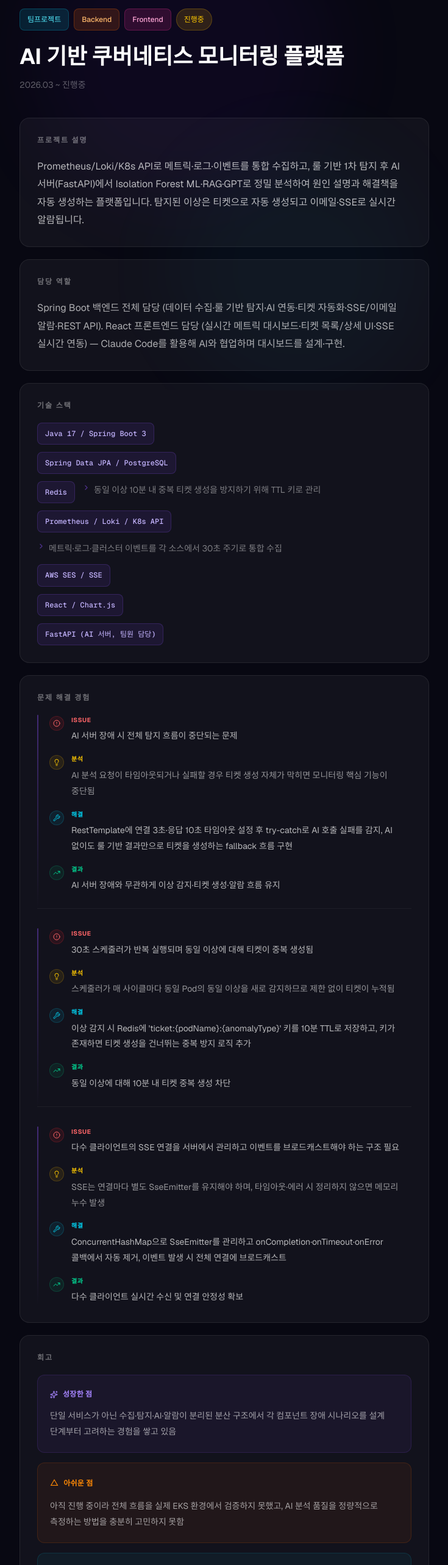
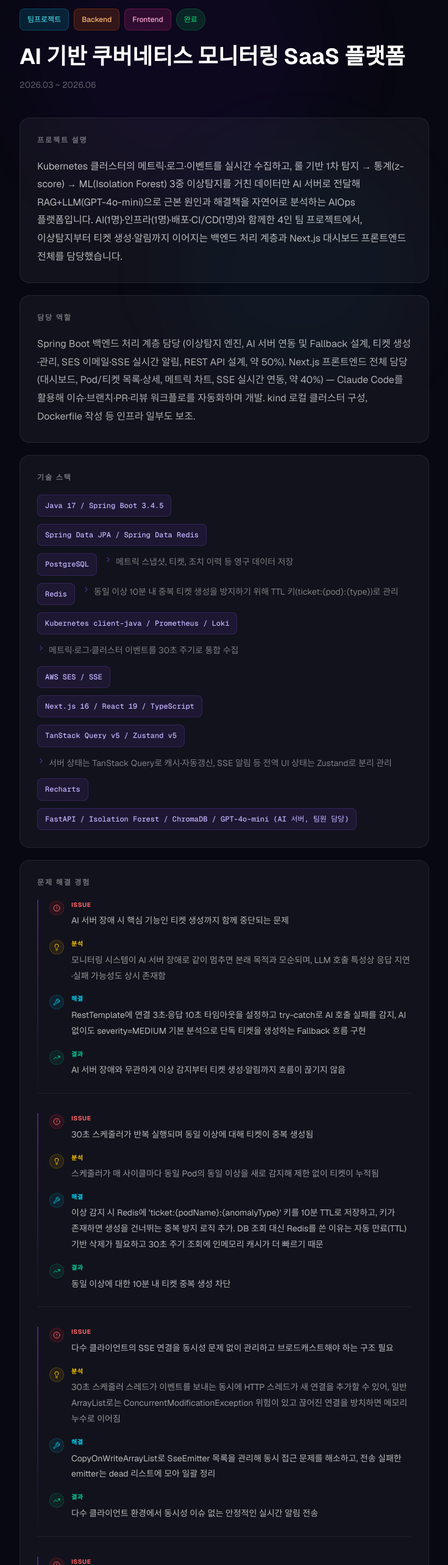
Before and after one commit to LEESEOJUN-creator/portfolio, a Next.js app: page /projects/dgu-cap in a window 1280 px wide. Shown: the part 160-2726 px from the top of the page at 61% size, without its empty margins (272-1007 px from the left). Built offline with nearby package versions, Linux system fonts and the light colour scheme.

Commit message:
feat: DGU-CAP 프로젝트 완료 처리 및 상세 내용 전체 업데이트
Co-Authored-By: Claude Sonnet 4.6 <noreply@anthropic.com>

```diff
--- a/data/projects.ts
+++ b/data/projects.ts
@@ -26,59 +26,71 @@ export const projects: Project[] = [
   {
     slug: "dgu-cap",
     tag: ["팀프로젝트", "Backend", "Frontend"],
-    title: "AI 기반 쿠버네티스 모니터링 플랫폼",
-    period: "2026.03 ~ 진행중",
-    status: "진행중",
+    title: "AI 기반 쿠버네티스 모니터링 SaaS 플랫폼",
+    period: "2026.03 ~ 2026.06",
+    status: "완료",
     shortDescription:
-      "Kubernetes 환경의 메트릭·로그·이벤트를 통합 수집하고 AI가 이상을 감지·분석하여 티켓 자동 생성 및 실시간 알람까지 수행하는 SaaS형 지능형 모니터링 플랫폼",
+      "Kubernetes 클러스터의 메트릭·로그·이벤트를 통합 수집하고 룰 기반 + 통계(z-score) + ML(Isolation Forest) 3중 이상탐지를 거쳐 RAG+LLM으로 원인을 분석, 티켓 자동 생성과 실시간 알림까지 수행하는 AIOps SaaS 플랫폼 (4인 팀)",
     description:
-      "Prometheus/Loki/K8s API로 메트릭·로그·이벤트를 통합 수집하고, 룰 기반 1차 탐지 후 AI 서버(FastAPI)에서 Isolation Forest ML·RAG·GPT로 정밀 분석하여 원인 설명과 해결책을 자동 생성하는 플랫폼입니다. 탐지된 이상은 티켓으로 자동 생성되고 이메일·SSE로 실시간 알람됩니다.",
-    role: "Spring Boot 백엔드 전체 담당 (데이터 수집·룰 기반 탐지·AI 연동·티켓 자동화·SSE/이메일 알람·REST API). React 프론트엔드 담당 (실시간 메트릭 대시보드·티켓 목록/상세 UI·SSE 실시간 연동) — Claude Code를 활용해 AI와 협업하며 대시보드를 설계·구현.",
+      "Kubernetes 클러스터의 메트릭·로그·이벤트를 실시간 수집하고, 룰 기반 1차 탐지 → 통계(z-score) → ML(Isolation Forest) 3중 이상탐지를 거친 데이터만 AI 서버로 전달해 RAG+LLM(GPT-4o-mini)으로 근본 원인과 해결책을 자연어로 분석하는 AIOps 플랫폼입니다. AI(1명)·인프라(1명)·배포·CI/CD(1명)와 함께한 4인 팀 프로젝트에서, 이상탐지부터 티켓 생성·알림까지 이어지는 백엔드 처리 계층과 Next.js 대시보드 프론트엔드 전체를 담당했습니다.",
+    role:
+      "Spring Boot 백엔드 처리 계층 담당 (이상탐지 엔진, AI 서버 연동 및 Fallback 설계, 티켓 생성·관리, SES 이메일·SSE 실시간 알림, REST API 설계, 약 50%). Next.js 프론트엔드 전체 담당 (대시보드, Pod/티켓 목록·상세, 메트릭 차트, SSE 실시간 연동, 약 40%) — Claude Code를 활용해 이슈·브랜치·PR·리뷰 워크플로를 자동화하며 개발. kind 로컬 클러스터 구성, Dockerfile 작성 등 인프라 일부도 보조.",
     techStack: [
-      { name: "Java 17 / Spring Boot 3" },
-      { name: "Spring Data JPA / PostgreSQL" },
+      { name: "Java 17 / Spring Boot 3.4.5" },
+      { name: "Spring Data JPA / Spring Data Redis" },
+      { name: "PostgreSQL", reason: "메트릭 스냅샷, 티켓, 조치 이력 등 영구 데이터 저장" },
       {
         name: "Redis",
-        reason: "동일 이상 10분 내 중복 티켓 생성을 방지하기 위해 TTL 키로 관리",
+        reason: "동일 이상 10분 내 중복 티켓 생성을 방지하기 위해 TTL 키(ticket:{pod}:{type})로 관리",
       },
-      { name: "Prometheus / Loki / K8s API", reason: "메트릭·로그·클러스터 이벤트를 각 소스에서 30초 주기로 통합 수집" },
+      { name: "Kubernetes client-java / Prometheus / Loki", reason: "메트릭·로그·클러스터 이벤트를 30초 주기로 통합 수집" },
       { name: "AWS SES / SSE" },
-      { name: "React / Chart.js" },
-      { name: "FastAPI (AI 서버, 팀원 담당)" },
+      { name: "Next.js 16 / React 19 / TypeScript" },
+      { name: "TanStack Query v5 / Zustand v5", reason: "서버 상태는 TanStack Query로 캐시·자동갱신, SSE 알림 등 전역 UI 상태는 Zustand로 분리 관리" },
+      { name: "Recharts" },
+      { name: "FastAPI / Isolation Forest / ChromaDB / GPT-4o-mini (AI 서버, 팀원 담당)" },
     ],
     issues: [
       {
-        issue: "AI 서버 장애 시 전체 탐지 흐름이 중단되는 문제",
+        issue: "AI 서버 장애 시 핵심 기능인 티켓 생성까지 함께 중단되는 문제",
         analysis:
-          "AI 분석 요청이 타임아웃되거나 실패할 경우 티켓 생성 자체가 막히면 모니터링 핵심 기능이 중단됨",
+          "모니터링 시스템이 AI 서버 장애로 같이 멈추면 본래 목적과 모순되며, LLM 호출 특성상 응답 지연·실패 가능성도 상시 존재함",
         solution:
-          "RestTemplate에 연결 3초·응답 10초 타임아웃 설정 후 try-catch로 AI 호출 실패를 감지, AI 없이도 룰 기반 결과만으로 티켓을 생성하는 fallback 흐름 구현",
-        result: "AI 서버 장애와 무관하게 이상 감지·티켓 생성·알람 흐름 유지",
+          "RestTemplate에 연결 3초·응답 10초 타임아웃을 설정하고 try-catch로 AI 호출 실패를 감지, AI 없이도 severity=MEDIUM 기본 분석으로 단독 티켓을 생성하는 Fallback 흐름 구현",
+        result: "AI 서버 장애와 무관하게 이상 감지부터 티켓 생성·알림까지 흐름이 끊기지 않음",
       },
       {
         issue: "30초 스케줄러가 반복 실행되며 동일 이상에 대해 티켓이 중복 생성됨",
         analysis:
-          "스케줄러가 매 사이클마다 동일 Pod의 동일 이상을 새로 감지하므로 제한 없이 티켓이 누적됨",
+          "스케줄러가 매 사이클마다 동일 Pod의 동일 이상을 새로 감지해 제한 없이 티켓이 누적됨",
         solution:
-          "이상 감지 시 Redis에 'ticket:{podName}:{anomalyType}' 키를 10분 TTL로 저장하고, 키가 존재하면 티켓 생성을 건너뛰는 중복 방지 로직 추가",
-        result: "동일 이상에 대해 10분 내 티켓 중복 생성 차단",
+          "이상 감지 시 Redis에 'ticket:{podName}:{anomalyType}' 키를 10분 TTL로 저장하고, 키가 존재하면 생성을 건너뛰는 중복 방지 로직 추가. DB 조회 대신 Redis를 쓴 이유는 자동 만료(TTL) 기반 삭제가 필요하고 30초 주기 조회에 인메모리 캐시가 더 빠르기 때문",
+        result: "동일 이상에 대한 10분 내 티켓 중복 생성 차단",
       },
       {
-        issue: "다수 클라이언트의 SSE 연결을 서버에서 관리하고 이벤트를 브로드캐스트해야 하는 구조 필요",
+        issue: "다수 클라이언트의 SSE 연결을 동시성 문제 없이 관리하고 브로드캐스트해야 하는 구조 필요",
         analysis:
-          "SSE는 연결마다 별도 SseEmitter를 유지해야 하며, 타임아웃·에러 시 정리하지 않으면 메모리 누수 발생",
+          "30초 스케줄러 스레드가 이벤트를 보내는 동시에 HTTP 스레드가 새 연결을 추가할 수 있어, 일반 ArrayList로는 ConcurrentModificationException 위험이 있고 끊어진 연결을 방치하면 메모리 누수로 이어짐",
         solution:
-          "ConcurrentHashMap으로 SseEmitter를 관리하고 onCompletion·onTimeout·onError 콜백에서 자동 제거, 이벤트 발생 시 전체 연결에 브로드캐스트",
-        result: "다수 클라이언트 실시간 수신 및 연결 안정성 확보",
+          "CopyOnWriteArrayList로 SseEmitter 목록을 관리해 동시 접근 문제를 해소하고, 전송 실패한 emitter는 dead 리스트에 모아 일괄 정리",
+        result: "다수 클라이언트 환경에서 동시성 이슈 없는 안정적인 실시간 알림 전송",
+      },
+      {
+        issue: "SSE 실시간성과 화면에 보이는 데이터의 정합성을 동시에 보장해야 하는 문제",
+        analysis:
+          "SSE로 받은 일부 데이터를 화면 상태에 직접 반영하면 서버의 전체 데이터와 어긋날 위험이 있음",
+        solution:
+          "SSE 이벤트 수신 시 TanStack Query의 invalidateQueries로 관련 쿼리를 stale 처리해 자동 refetch시키고, 알람 배너 같은 전역 UI 상태만 Zustand로 별도 관리하는 '폴링과 푸시를 결합한 동기화' 패턴 적용",
+        result: "실시간 알림 즉시성과 대시보드 데이터 정합성을 동시에 확보",
       },
     ],
     retrospective: {
       growth:
-        "단일 서비스가 아닌 수집·탐지·AI·알람이 분리된 분산 구조에서 각 컴포넌트 장애 시나리오를 설계 단계부터 고려하는 경험을 쌓고 있음",
+        "외부 서비스(AI 서버) 장애에도 핵심 흐름이 죽지 않는 Fallback 설계, Redis를 캐시가 아닌 분산 상태 관리 도구로 활용하는 경험, SSE+TanStack Query 조합으로 실시간성과 데이터 정합성을 함께 satisfy하는 패턴을 백엔드·프론트엔드 양쪽에서 직접 설계하며 익혔습니다.",
       regret:
-        "아직 진행 중이라 전체 흐름을 실제 EKS 환경에서 검증하지 못했고, AI 분석 품질을 정량적으로 측정하는 방법을 충분히 고민하지 못함",
+        "AI 서버 응답 지연(LLM 호출 특성)에 대한 타임아웃 값을 더 정교하게 튜닝하지 못했고, SSE 자동 재연결 로직의 모든 예외 케이스를 충분히 검증하지 못했습니다.",
       future:
-        "AWS EKS 실 환경 배포 및 ArgoCD 자동 배포 연동, 해결 이력을 Vector DB에 학습시켜 RAG 분석 품질을 지속 개선",
+        "EKS 운영 환경에서 실제 트래픽 기반 성능 측정, 알림 채널 다양화(Slack 연동 등), 해결 이력을 Vector DB에 누적 학습시켜 RAG 분석 품질을 지속 개선할 계획입니다.",
     },
     github: "https://github.com/DGU-CAP",
   },
```
